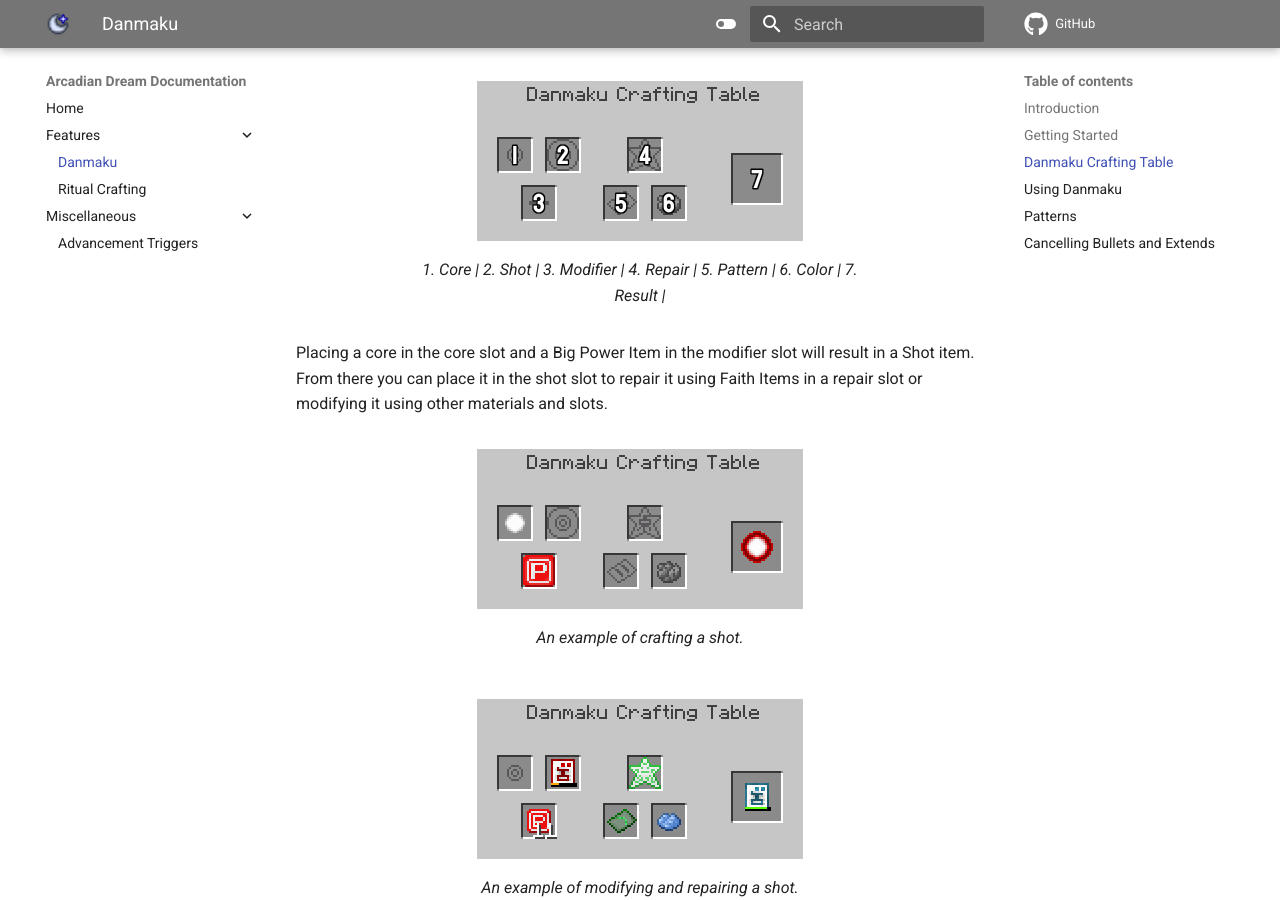
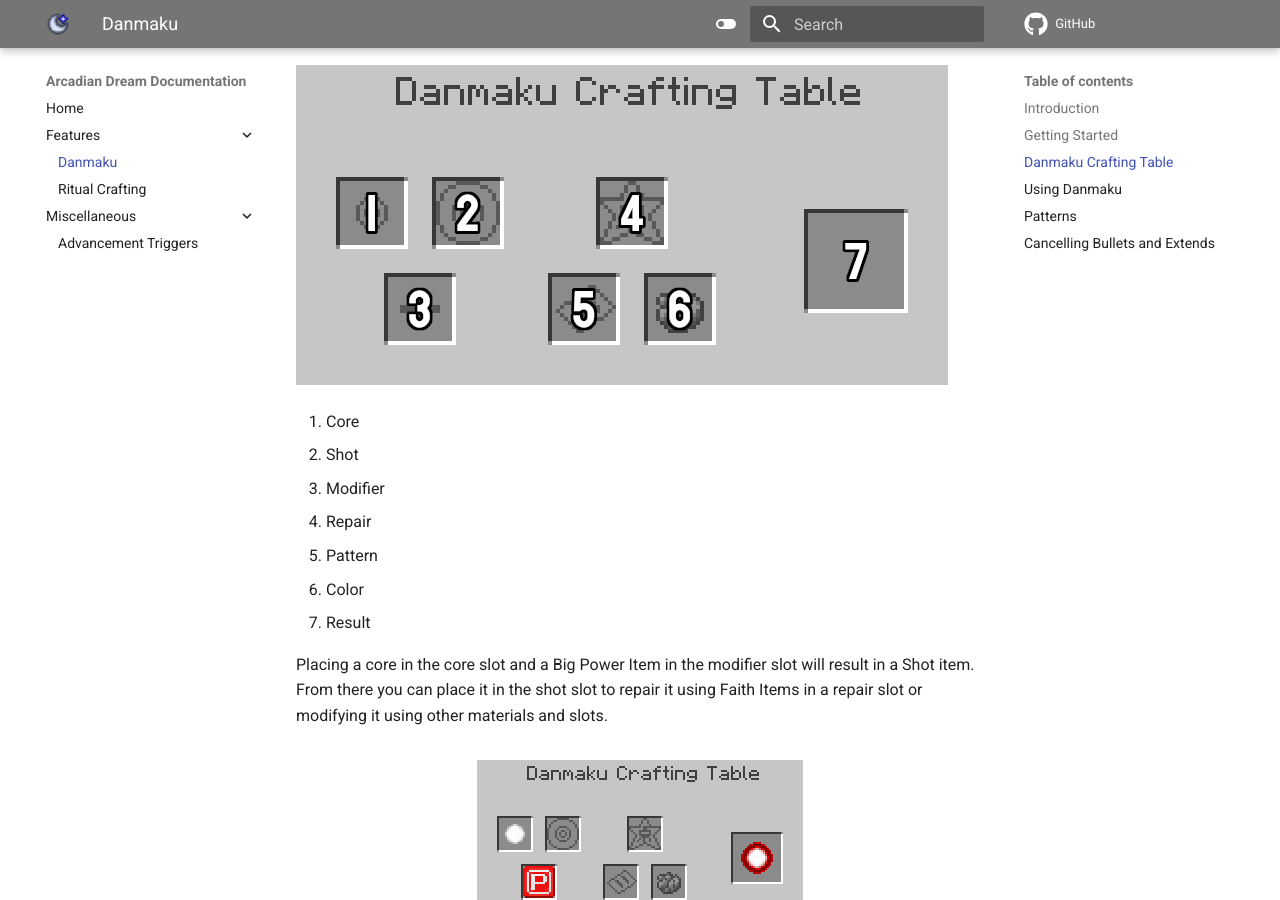
Before and after one commit to Maxmani/reimaden-mods-documentation, an MkDocs documentation site: the page built from docs/features/danmaku.md, in a window 1280 px wide and 900 px high, scrolled down 1658 px. Built offline with MkDocs 1.6.1 and Material for MkDocs 9.7.7, drawn with Linux system fonts in a browser that asks for light colours; comment, search, counter and statistics services are not loaded; some of the changed lines change nothing that is shown.

Commit message:
Third time's the charm

```diff
--- a/docs/features/danmaku.md
+++ b/docs/features/danmaku.md
@@ -43,16 +43,15 @@ To turn a core into a usable Shot, you will need a Danmaku Crafting Table.
 
 The Danmaku Crafting Table is a block that allows you to create, repair and modify Shot items.
 
-<figure markdown>
-  ![Danmaku Crafting Table](../images/danmaku_crafting_table.png){width="326"}
-  <figcaption>1. Core |
-2. Shot |
-3. Modifier |
-4. Repair |
-5. Pattern |
-6. Color |
-7. Result |</figcaption>
-</figure>
+![Danmaku Crafting Table](../images/danmaku_crafting_table.png)
+
+1. Core
+2. Shot
+3. Modifier
+4. Repair
+5. Pattern
+6. Color
+7. Result
 
 Placing a core in the core slot and a Big Power Item in the modifier slot will result in a Shot item. From there you can place it in the shot slot to repair it using Faith Items in a repair slot or modifying it using other materials and slots.
 
```
